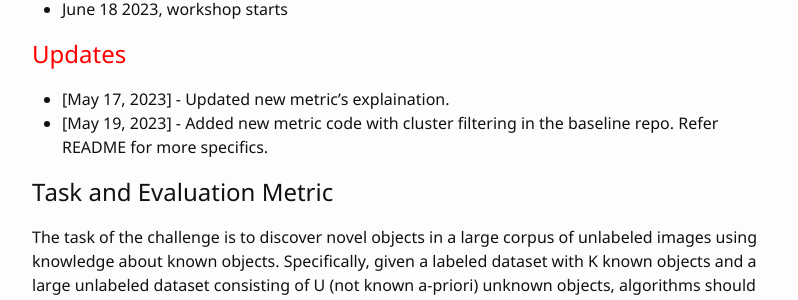
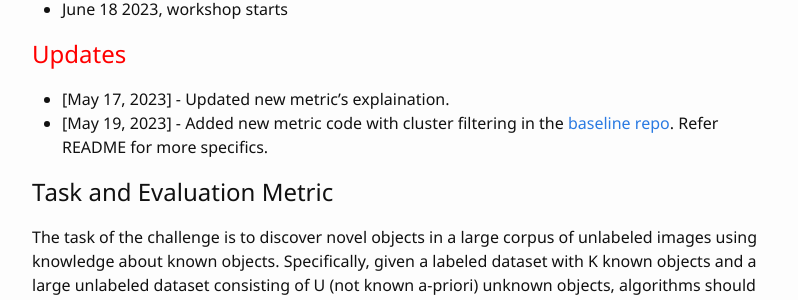
Before and after one commit to obj-disc/obj-disc.github.io, a Jekyll site: the page built from index.md, in a window 1280 px wide and 900 px high, scrolled down 382 px. Shown: the part 148-448 px from the top of the window, without its empty margins (238-1036 px from the left). Built offline with Jekyll 4.4.1, drawn with Linux system fonts in a browser that asks for light colours; formulas are drawn with MathJax 3; part of the change alters nothing that is shown.

```diff
--- a/index.md
+++ b/index.md
@@ -29,7 +29,7 @@ in accordance with [VPLOW workshop](https://vplow.github.io/vplow_3rd.html) at C
 
 ## <span style="color:red;">Updates</span>
 - \[May 17, 2023\] - Updated new metric's explaination.
-- \[May 19, 2023\] - Added new metric code with cluster filtering in the baseline repo. Refer README for more specifics.
+- \[May 19, 2023\] - Added new metric code with cluster filtering in the [baseline repo](https://github.com/learn2phoenix/cvpr22_vplow_ow). Refer README for more specifics.
 
 <!-- </div> -->
 
```
